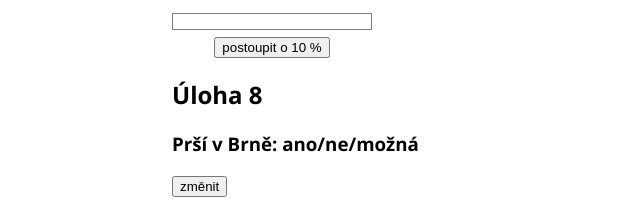
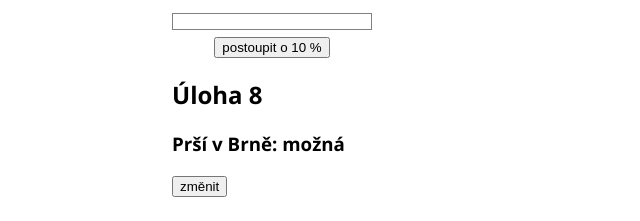
Before and after one commit to ifischerova/react__1, a React app in the folder 04_Udalosti_stav/Cviceni-React-stav-treti-pokus/: page / in a window 1280 px wide. Shown: the part 1526-1747 px from the top of the page, without its empty margins (260-900 px from the left). Built offline with nearby package versions, Linux system fonts and the light colour scheme.

Commit message:
Reseni Ulohy 8.

```diff
--- a/04_Udalosti_stav/Cviceni-React-stav-treti-pokus/src/Uloha8/index.jsx
+++ b/04_Udalosti_stav/Cviceni-React-stav-treti-pokus/src/Uloha8/index.jsx
@@ -1,14 +1,26 @@
-import React from 'react'
+import React, { useState } from 'react'
 
 // Zadání 1: Vytvoř stavovou proměnnou s výchozí hodnotou `'možná'`.
 // Zadání 2: Proměnnou vypiš místo `ano/ne/možná`.
 // Zadání 3: Po kliknutí na tlačítko změň `možná` na `ano`, `ano` na `ne`, případně `ne` na `možná`.
 
 export const Uloha8 = () => {
+	const [destVBrne, setDestVBrne] = useState('možná');
+
+	const zmen = () => {
+		if (destVBrne === 'možná') {
+			setDestVBrne('ano');
+		} else if (destVBrne ==='ano') {
+			setDestVBrne('ne');
+		} else {
+			setDestVBrne('možná');
+		}
+	}
+
 	return (
 		<>
-			<h3>Prší v Brně: ano/ne/možná</h3>
-			<button>změnit</button>
+			<h3>Prší v Brně: {destVBrne}</h3>
+			<button onClick={(zmen)}>změnit</button>
 		</>
 	)
 }
```
